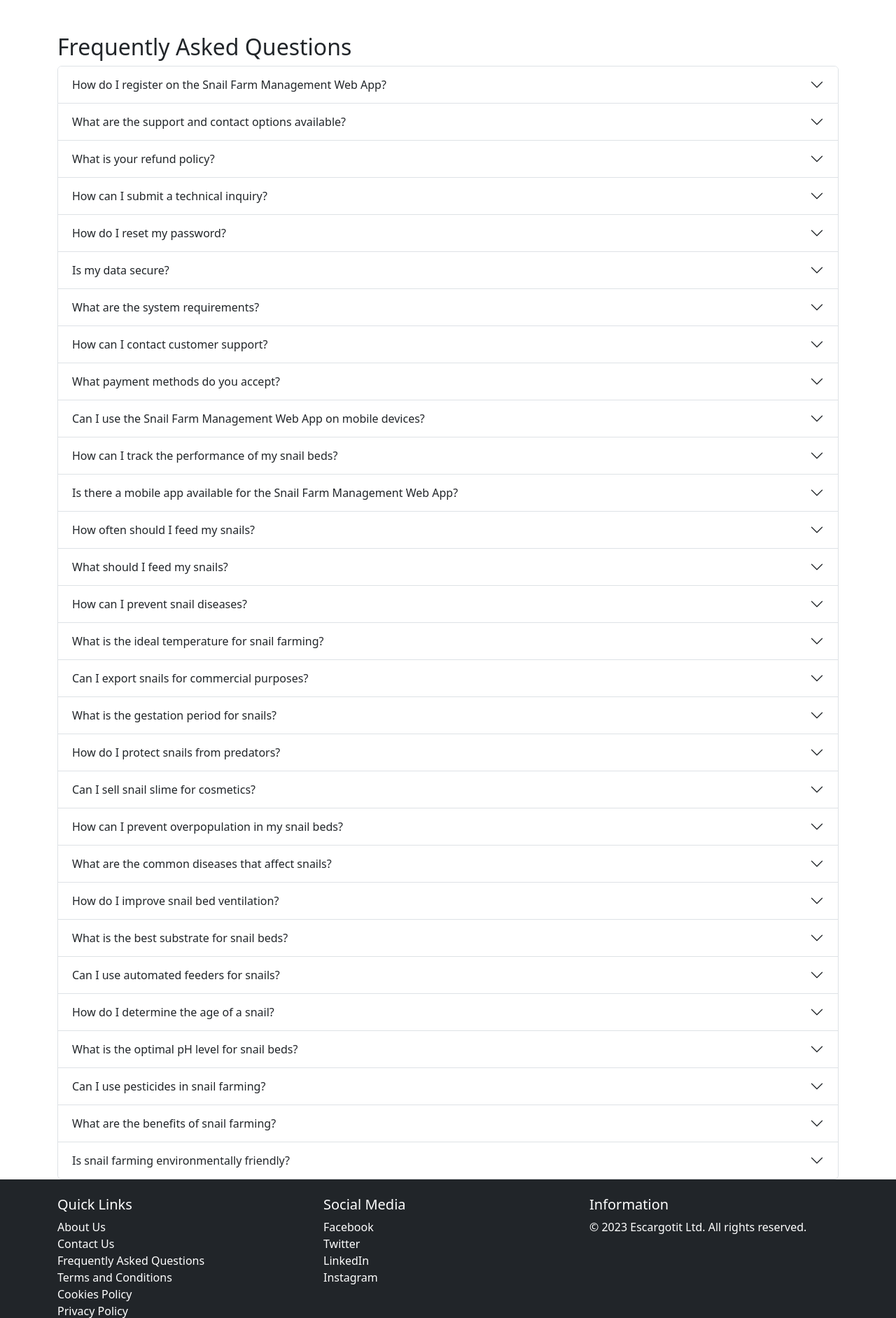
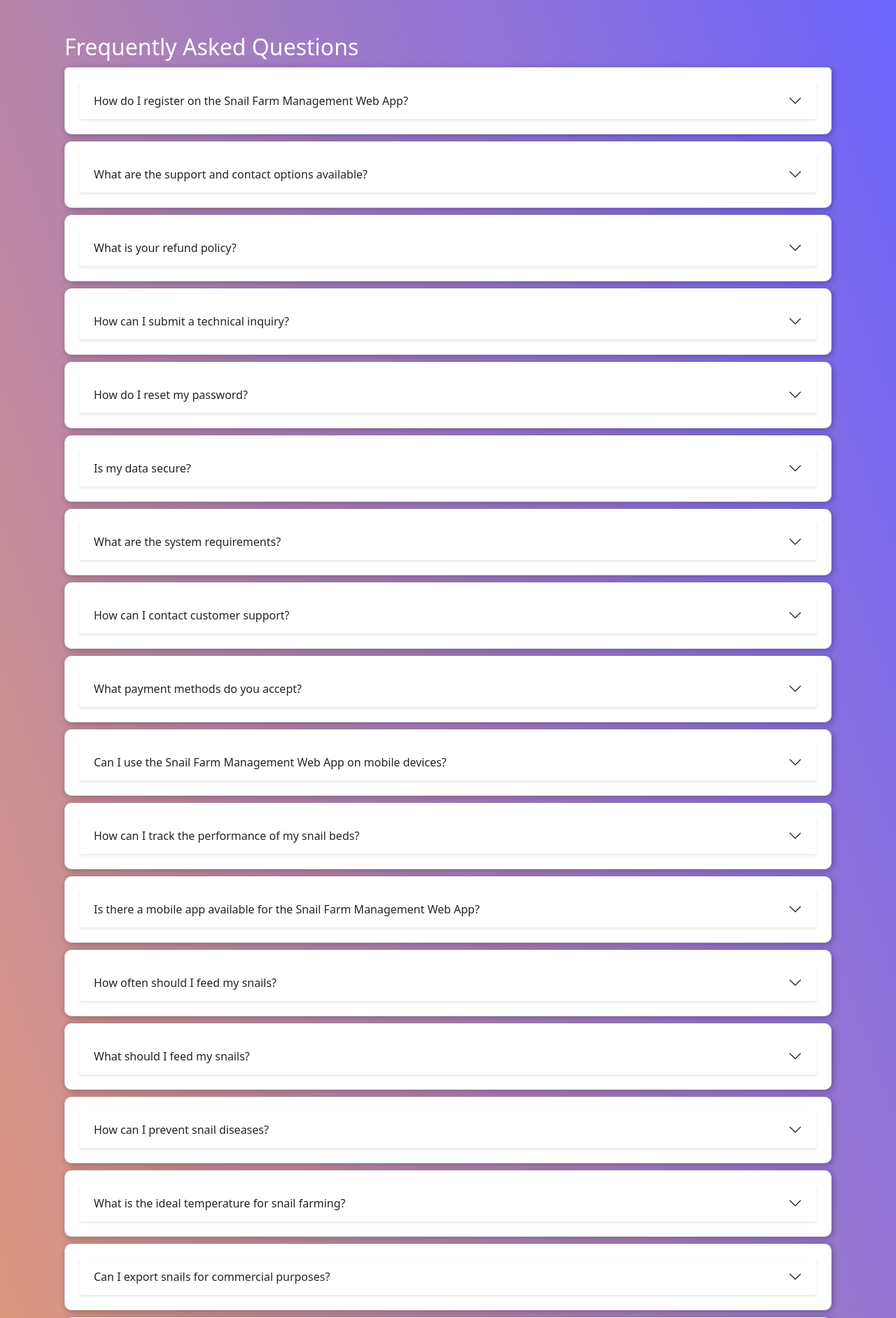
Before and after one commit to KlimentPaskalev27/Escargotit, a Django app: page /faqs/ in a window 1280 px wide. Shown: the part 56-1939 px from the top of the page at 70% size. Run offline with Django 4.2, Linux system fonts and the light colour scheme; some libraries are stand-ins or nearby versions.

Commit message:
Final CSS styles for FAQs page

```diff
--- a/escargotit/templates/company/faqs.html
+++ b/escargotit/templates/company/faqs.html
@@ -11,7 +11,7 @@
 
 {% block content %}
 <!-- FAQs Accordion Dropdowns -->
-<div class="container mt-5">
+<div class="faqs container mt-5">
     <h2>Frequently Asked Questions</h2>
     <div class="accordion" id="faqAccordion">
 
@@ -33,5 +33,51 @@
     </div>
 </div>
 
+<style>
 
+
+    body{
+        background: linear-gradient(to bottom left, #6c63ff, #ffa659);
+        border-radius: 10px;
+        color: white;
+    }
+
+    .faqs.container {
+        padding-bottom: 2rem;
+    }
+
+    h2{
+        margin: 10px;
+    }
+
+    .accordion-item {
+        box-shadow: 2px 2px 10px rgba(0, 0, 0, 0.3);
+        border-radius: 10px;
+        padding: 5px;
+        margin: 10px;
+    }
+
+
+    /* Customize accordion headers */
+    .accordion-header {
+        box-shadow: 0 2px 4px rgba(0, 0, 0, 0.1); /* Add a subtle box shadow */
+        margin: 1rem;
+    }
+
+    /* Style accordion anchors (buttons) */
+    .accordion-header h2 button {
+        color: rgb(172, 16, 149); /* Set anchor text color to white */
+        text-decoration: none; /* Remove underline from anchor text */
+    }
+
+    /* Customize active accordion header */
+    .accordion-header.active {
+        background-color:rgb(172, 16, 149); /* Set background color to purple for active header */
+    }
+
+    .accordion-body {
+        color:purple;
+    }
+
+</style>
 {% endblock %}
```
